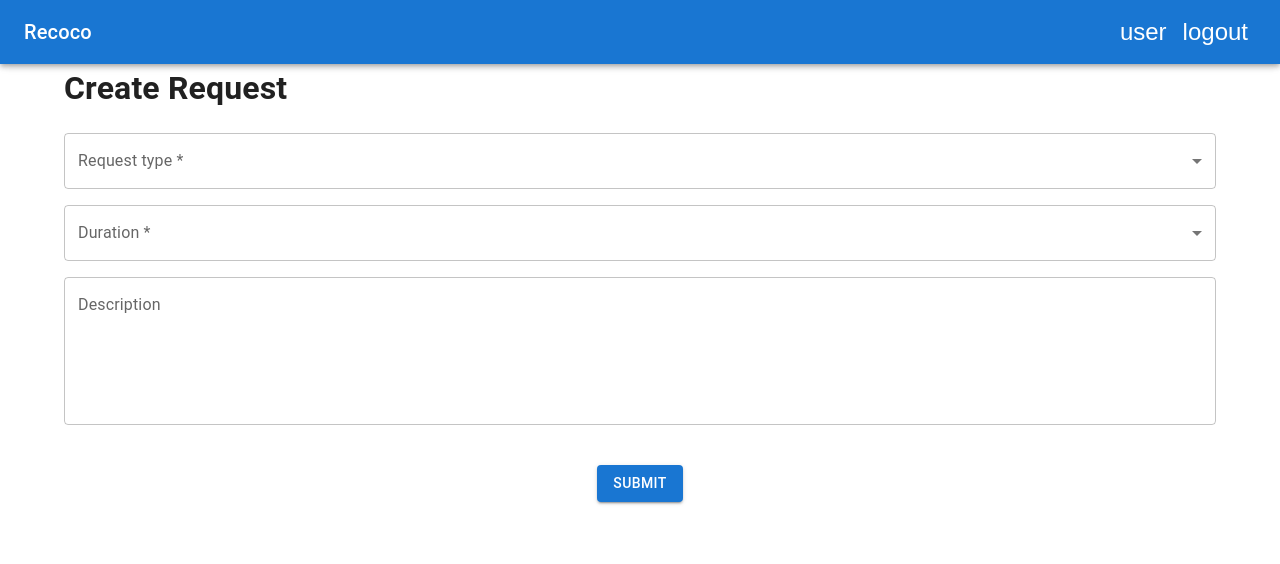
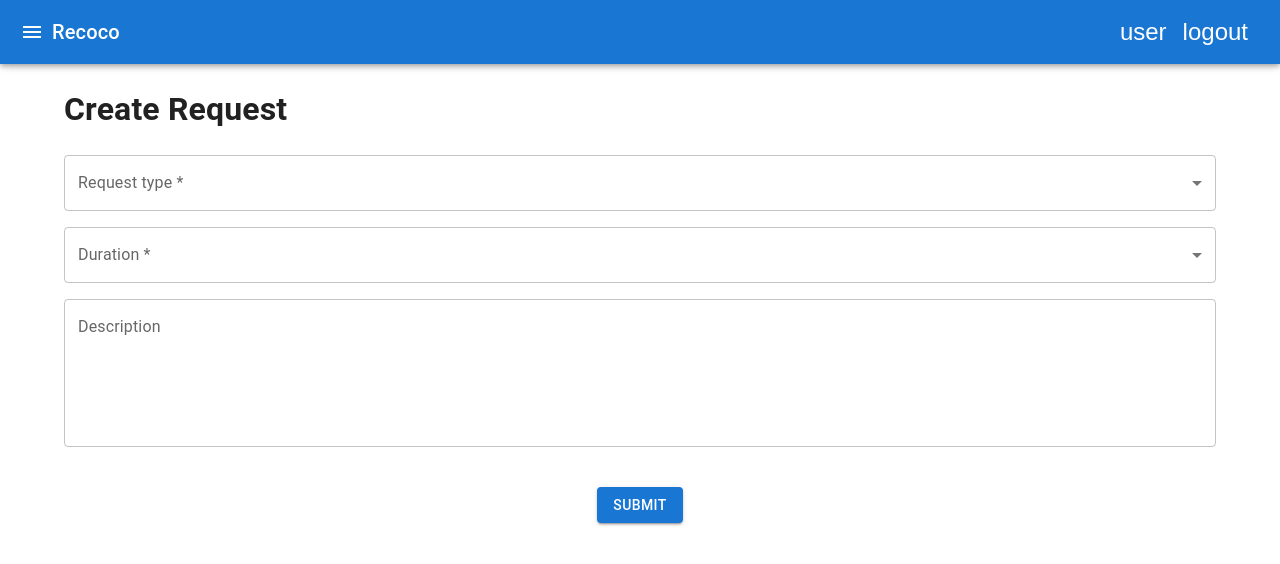
Before and after one commit to frecapG7/reco-web, a React (Create React App) app: page /requests/new in a window 1280 px wide. Shown: the top 564 px of the page. Built offline with nearby package versions, Linux system fonts and the light colour scheme.

Commit message:
Navigation bar
-Add navigation bar in Layout
-Layout on all Page component

```diff
--- a/src/App.js
+++ b/src/App.js
@@ -2,10 +2,10 @@ import logo from './logo.svg';
 import './App.css';
 import CssBaseline from '@mui/material/CssBaseline';
 import { QueryClient, QueryClientProvider } from 'react-query';
-import {ReactQueryDevtools} from "react-query/devtools";
-import {createBrowserRouter, RouterProvider} from 'react-router-dom';
+import { ReactQueryDevtools } from "react-query/devtools";
+import { createBrowserRouter, RouterProvider } from 'react-router-dom';
 import { routes } from './routes';
-import { Layout } from './Layout';
+import { Layout } from './layout/Layout';
 
 
 
@@ -32,11 +32,9 @@ const router = createBrowserRouter(routes, {
 function App() {
   return (
     <QueryClientProvider client={queryClient}>
-      <ReactQueryDevtools initialIsOpen={false}/>
+      <ReactQueryDevtools initialIsOpen={false} />
       <CssBaseline />
-      <Layout>
-        <RouterProvider router={router} />
-      </Layout>
+      <RouterProvider router={router} />
     </QueryClientProvider>
   );
 }
--- a/src/Layout.jsx
+++ /dev/null
@@ -1,28 +0,0 @@
-import { AppBar, IconButton, Toolbar, Typography } from "@mui/material";
-
-export const Layout = ({ children }) => {
-
-
-
-    return (
-        <div>
-            <AppBar position="fixed">
-                <Toolbar>
-                    <Typography variant="h6" component="div" sx={{ flexGrow: 1 }}>
-                        Recoco
-                    </Typography>
-                    <IconButton color="inherit">
-                        user
-                    </IconButton>
-                    <IconButton color="inherit">
-                        logout
-                    </IconButton>
-                </Toolbar>
-            </AppBar>
-
-            <div style={{ marginTop: '64px' }}>
-                {children}
-            </div>
-        </div>
-    )
-}
--- a/src/form/FormSelect.jsx
+++ b/src/form/FormSelect.jsx
@@ -18,7 +18,6 @@ export const FormSelect = ({ name, label, control, options, rules, ...rest }) =>
     });
 
     const formatLabel = getFormatLabel(label, rules?.required);
-    debugger
 
     return (
         <FormControl fullWidth>
--- /dev/null
+++ b/src/layout/Layout.jsx
@@ -0,0 +1,54 @@
+import { AppBar, Drawer, IconButton, Toolbar, Typography } from "@mui/material";
+import MenuIcon from '@mui/icons-material/Menu';
+import { NavigationBar } from "./NavigationBar";
+import { useState } from "react";
+import { Box } from "@mui/system";
+
+export const Layout = ({ children }) => {
+
+
+    const [openDrawer, setOpenDrawer] = useState(false);
+
+
+    return (
+        <div>
+            <AppBar position="fixed">
+                <Toolbar>
+                    <IconButton
+                        aria-label="open drawer"
+                        onClick={() => setOpenDrawer(true)}
+                        color="inherit"
+                        edge="start">
+                        <MenuIcon />
+                    </IconButton>
+                    <Typography variant="h6" component="div" sx={{ flexGrow: 1 }}>
+                        Recoco
+                    </Typography>
+                    <IconButton color="inherit">
+                        user
+                    </IconButton>
+                    <IconButton color="inherit">
+                        logout
+                    </IconButton>
+                </Toolbar>
+            </AppBar>
+            <Drawer
+                sx={{
+                    width: 200,
+                    flexShrink: 0,
+                }}
+                variant="persistenr"
+                anchor="left"
+                open={openDrawer}>
+                <NavigationBar onClose={() => setOpenDrawer(false)} />
+            </Drawer>
+            <Box component="main"
+                sx={{
+                    flexGrow: 1,
+                }}>
+                <Toolbar />
+                {children}
+            </Box>
+        </div>
+    )
+}
--- /dev/null
+++ b/src/layout/NavigationBar.jsx
@@ -0,0 +1,54 @@
+import { Divider, IconButton, List, ListItem, ListItemButton, ListItemIcon, ListItemText } from "@mui/material"
+import { Box } from "@mui/system"
+
+import WhatshotIcon from '@mui/icons-material/Whatshot';
+import AddIcon from '@mui/icons-material/Add';
+import { NavLink } from "react-router-dom";
+import ChevronLeftIcon from '@mui/icons-material/ChevronLeft';
+
+const NavigationItem = ({ icon, text, path }) => {
+
+
+    return (
+        <ListItem>
+            <ListItemButton component={NavLink} to={path}>
+                <ListItemIcon>
+                    {icon}
+                </ListItemIcon>
+                <ListItemText>
+                    {text}
+                </ListItemText>
+            </ListItemButton>
+        </ListItem>
+    )
+
+
+}
+
+
+export const NavigationBar = ({ onClose }) => {
+
+
+    return (
+        <>
+            <Box>
+                <IconButton onClick={onClose}>
+                    <ChevronLeftIcon />
+                </IconButton>
+            </Box>
+            <Divider />
+            <Box>
+                <List>
+                    <NavigationItem icon={<WhatshotIcon />}
+                        text="Trending"
+                        path="/requests" />
+                    <NavigationItem
+                        icon={<AddIcon />}
+                        text="Create Request"
+                        path="/requests/new" />
+                </List>
+            </Box>
+
+        </>
+    )
+}
--- a/src/page/CreateRequest.jsx
+++ b/src/page/CreateRequest.jsx
@@ -1,6 +1,7 @@
 import { Box, Button, Container } from "@mui/material"
 import { RequestForm } from "../request/RequestForm"
 import { useRef } from "react";
+import { Layout } from "../layout/Layout";
 
 
 
@@ -14,6 +15,7 @@ export const CreateRequest = () => {
 
 
     return (
+        <Layout>
             <Container>
                 <h1>Create Request</h1>
                 <RequestForm onSubmit={onSubmit}
@@ -31,10 +33,8 @@ export const CreateRequest = () => {
                     </Button>
 
                 </Box>
-
-
-
             </Container>
+        </Layout>
     )
 
 }
--- a/src/page/Home.jsx
+++ b/src/page/Home.jsx
@@ -1,13 +1,14 @@
 
 import { Container, Typography } from "@mui/material";
+import { Layout } from "../layout/Layout";
 const Home = () => {
 
     return (
-        <Container>
+        <Layout>
             <Typography variant="h2" align="center" color="textPrimary" gutterBottom>
                 Home
             </Typography>
-        </Container>
+        </Layout>
     )
 
 }
--- a/src/page/RequestDetails.jsx
+++ b/src/page/RequestDetails.jsx
@@ -4,6 +4,7 @@ import { useParams } from "react-router-dom";
 import { Enum } from "../utils/Enum";
 import { Recommendations } from "../recommendation/Recommendations";
 import ExpandMoreIcon from '@mui/icons-material/ExpandMore';
+import { Layout } from "../layout/Layout";
 
 
 export const RequestDetails = () => {
@@ -19,7 +20,7 @@ export const RequestDetails = () => {
     if (error) return <div>{error.message}</div>
 
     return (
-        <Container spacing={2}>
+        <Layout>
             <Paper elevation={2}
                 square>
                 <Box justifyContent="center"
@@ -62,7 +63,7 @@ export const RequestDetails = () => {
 
 
 
-        </Container>
+        </Layout>
     );
 
 
--- a/src/page/Requests.jsx
+++ b/src/page/Requests.jsx
@@ -5,6 +5,7 @@ import { useSearchRequests } from '../api/search';
 import { useNavigate } from 'react-router-dom';
 import { CustomProgress } from '../layout/CustomProgress';
 import { CustomError } from '../layout/CustomError';
+import { Layout } from '../layout/Layout';
 
 
 const Content = ({ requests }) => {
@@ -61,7 +62,7 @@ export const Requests = () => {
 
 
     return (
-        <Container>
+        <Layout>
             <Typography variant="h2" align="center" color="textPrimary" gutterBottom>
                 Requests
             </Typography>
@@ -106,12 +107,7 @@ export const Requests = () => {
 
                 </Table>
             </TableContainer>
-
-
-
-
-
-        </Container>
+        </Layout>
     )
 
 }
```
Also changed, not shown: src/recommendation/Recommendations.jsx (+3 -5 lines). Lines whose indentation alone changed are shown as unchanged.
